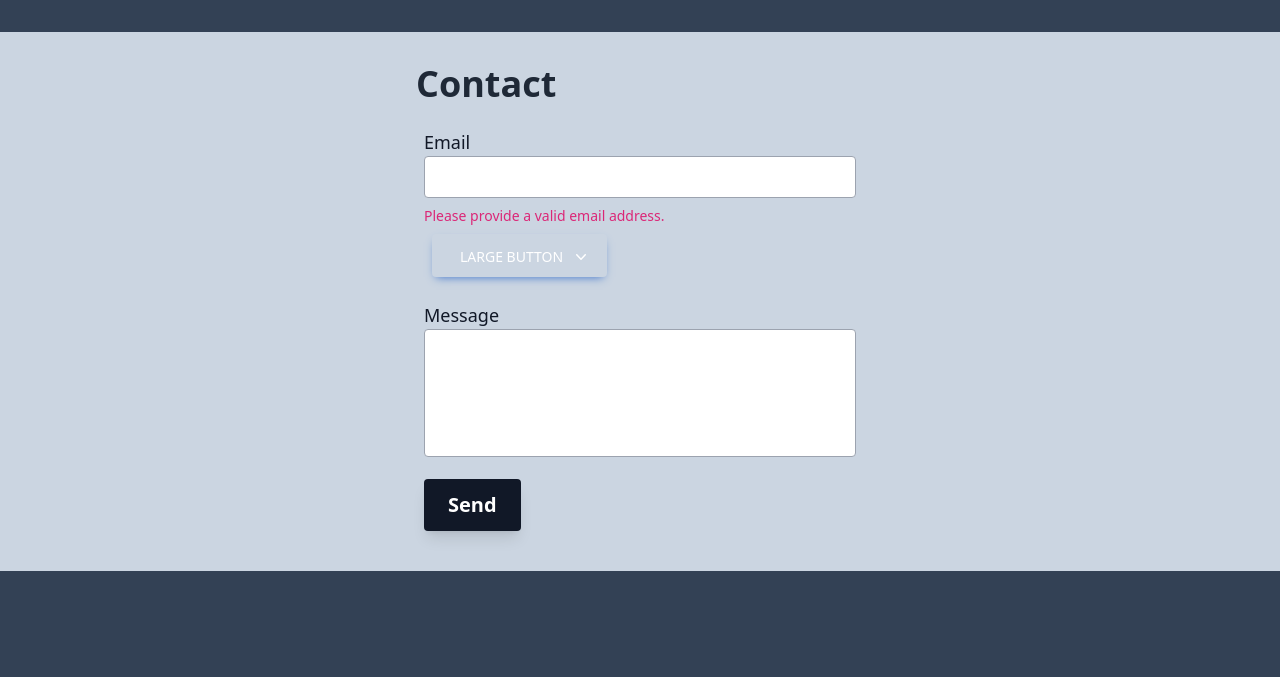
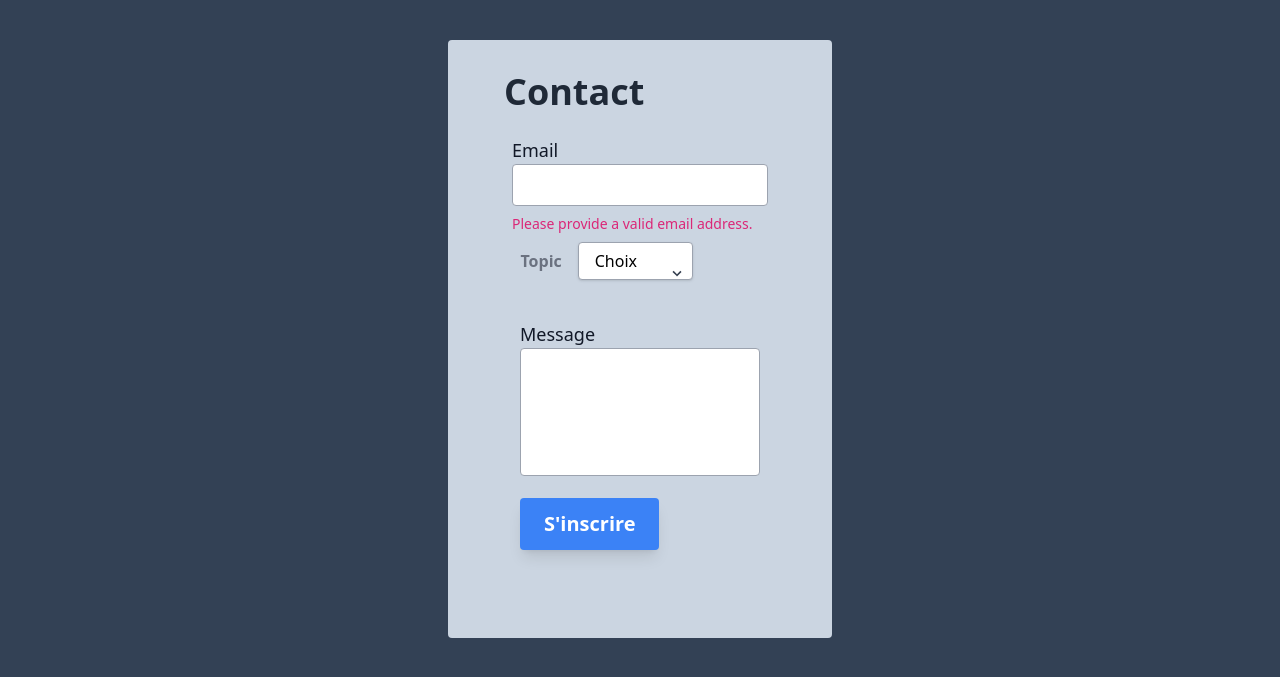
Before and after one commit to Yaeshin/getflixProject, a PHP site: page /contact.php in a window 1280 px wide. Shown: the top 677 px of the page. Run offline with PHP 8.4, Linux system fonts and the light colour scheme; some libraries are stand-ins or nearby versions.

Commit message:
ajout du champs topic à la page contact

```diff
--- a/pages/contact.php
+++ b/pages/contact.php
@@ -6,10 +6,10 @@
     <title>Contact</title>
     <script src="https://cdn.tailwindcss.com"></script>
 </head>
-<body class="bg-slate-700 ">
+<body class="bg-slate-700 grid place-content-center">
 
-   <div class="bg-slate-300 w-auto ">
-        <div class="p-8 mt-8 max-w-lg mx-auto">
+   <div class="bg-slate-300  w-full max-w-sm grid h-full   w-75 h-80  rounded  mt-10 pb-8 flex -end">
+        <div class="pl-14 pr-14 mt-8 mx-auto ">
             <h1 class="text-4xl text-gray-800 sm:text-4xl font-bold mb-4">Contact</h1>
             <form>
                 <div class="p-2 w-full">
@@ -25,64 +25,38 @@
                 </div>
                 <div class="p-2 w-full">
                     <div class="relative">
-                    <div class="relative" data-te-dropdown-ref>
-  <button
-    class="flex items-center whitespace-nowrap rounded bg-primary px-7 pb-2.5 pt-3 text-sm font-medium uppercase leading-normal text-white shadow-[0_4px_9px_-4px_#3b71ca] transition duration-150 ease-in-out hover:bg-primary-600 hover:shadow-[0_8px_9px_-4px_rgba(59,113,202,0.3),0_4px_18px_0_rgba(59,113,202,0.2)] focus:bg-primary-600 focus:shadow-[0_8px_9px_-4px_rgba(59,113,202,0.3),0_4px_18px_0_rgba(59,113,202,0.2)] focus:outline-none focus:ring-0 active:bg-primary-700 active:shadow-[0_8px_9px_-4px_rgba(59,113,202,0.3),0_4px_18px_0_rgba(59,113,202,0.2)] motion-reduce:transition-none"
-    type="button"
-    id="dropdownMenuLargeButton"
-    data-te-dropdown-toggle-ref
-    aria-expanded="false"
-    data-te-ripple-init
-    data-te-ripple-color="light">
-    Large button
-    <span class="ml-2 w-2">
-      <svg
-        xmlns="http://www.w3.org/2000/svg"
-        viewBox="0 0 20 20"
-        fill="currentColor"
-        class="h-5 w-5">
-        <path
-          fill-rule="evenodd"
-          d="M5.23 7.21a.75.75 0 011.06.02L10 11.168l3.71-3.938a.75.75 0 111.08 1.04l-4.25 4.5a.75.75 0 01-1.08 0l-4.25-4.5a.75.75 0 01.02-1.06z"
-          clip-rule="evenodd" />
-      </svg>
-    </span>
-  </button>
-  <ul
-    class="absolute z-[1000] float-left m-0 hidden min-w-max list-none overflow-hidden rounded-lg border-none bg-white bg-clip-padding text-left text-base shadow-lg dark:bg-neutral-700 [&[data-te-dropdown-show]]:block"
-    aria-labelledby="dropdownMenuLargeButton"
-    data-te-dropdown-menu-ref>
-    <li>
-      <a
-        class="block w-full whitespace-nowrap bg-transparent px-4 py-2 text-sm font-normal text-neutral-700 hover:bg-neutral-100 active:text-neutral-800 active:no-underline disabled:pointer-events-none disabled:bg-transparent disabled:text-neutral-400 dark:text-neutral-200 dark:hover:bg-neutral-600"
-        href="#"
-        data-te-dropdown-item-ref
-        >Action</a
-      >
-    </li>
-    <li>
-      <a
-        class="block w-full whitespace-nowrap bg-transparent px-4 py-2 text-sm font-normal text-neutral-700 hover:bg-neutral-100 active:text-neutral-800 active:no-underline disabled:pointer-events-none disabled:bg-transparent disabled:text-neutral-400 dark:text-neutral-200 dark:hover:bg-neutral-600"
-        href="#"
-        data-te-dropdown-item-ref
-        >Another action</a
-      >
-    </li>
-    <li>
-      <a
-        class="block w-full whitespace-nowrap bg-transparent px-4 py-2 text-sm font-normal text-neutral-700 hover:bg-neutral-100 active:text-neutral-800 active:no-underline disabled:pointer-events-none disabled:bg-transparent disabled:text-neutral-400 dark:text-neutral-200 dark:hover:bg-neutral-600"
-        href="#"
-        data-te-dropdown-item-ref
-        >Something else here</a
-      >
-    </li>
-  </ul>
+                    <div class="inline-block relative w-30">
+                    <div class="md:flex md:items-center mb-6">
+    <div class="md:w-1/3">
+      <label class="block text-gray-500 font-bold md:text-right mb-1 md:mb-0 pr-4" for="topic">
+        Topic
+      </label>
+    </div>
+    <div class=" md:w-2/3">
+  <select class="block appearance-none w-full bg-white border border-gray-400 hover:border-gray-500 px-4 py-2 pr-8 rounded shadow leading-tight focus:outline-none focus:shadow-outline" name="topic" id="topic">
+    <option>Choix</option>
+    <option>Option 2</option>
+    <option>Option 3</option>
+  </select>
+  <div class="pointer-events-none absolute inset-y-0 right-0 flex items-center px-2 text-gray-700 top-1/2 transform -translate-y-1/2">
+  <svg class="fill-current h-4 w-4" xmlns="http://www.w3.org/2000/svg" viewBox="0 0 20 20"><path d="M9.293 12.95l.707.707L15.657 8l-1.414-1.414L10 10.828 5.757 6.586 4.343 8z"/></svg>
+</div>
+
+
+
+</div>
+</div>
+
+
+
 </div>
 
 
 
 
-</div>
+
+
+
                     </div>
                 </div>
                 <div class="p-2 w-full">
@@ -95,23 +69,17 @@
                 <div class="p-2 w-full">
                     <div>
                         <button type="submit"
-                            class="flex text-white bg-gray-900 border-0 py-3 px-6 focus:outline-none hover:bg-blue-900 rounded text-xl font-bold shadow-lg mx-0 flex-col text-center">
-                            Send
+                            class="flex text-white bg-blue-500 border-0 py-3 px-6 focus:outline-none hover:bg-blue-900 rounded text-xl font-bold shadow-lg mx-0 flex-col text-center">
+                            S'inscrire
                         </button>
                     </div>
+                </div>
             </form>
         </div>
    </div>
    <script>
 
-// Initialization for ES Users
-import {
-  Dropdown,
-  Ripple,
-  initTE,
-} from "tw-elements";
 
-initTE({ Dropdown, Ripple });
    </script>
 </body>
 </html>
```
